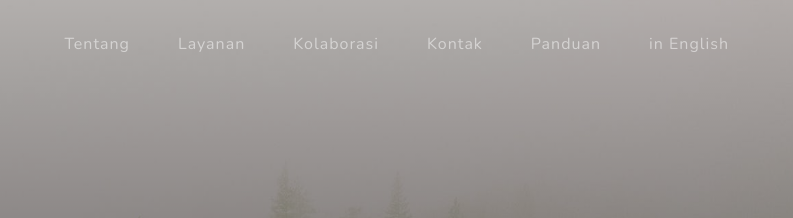
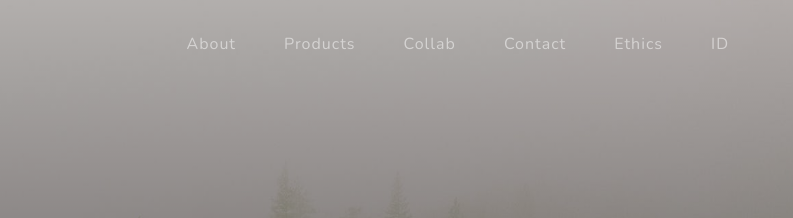
Before and after one commit to LiteraCyber/LiteraCyber.github.io, a plain HTML site: page english.html in a window 1280 px wide. Shown: the top 218 px of the page, 445-1238 px from the left. Drawn offline with nearby package versions, Linux system fonts and the light colour scheme.

Commit message:
Update english.html

```diff
--- a/english.html
+++ b/english.html
@@ -22,12 +22,12 @@
             </button>
             <div class="collapse navbar-collapse" id="navbarResponsive">
                 <ul class="navbar-nav ml-auto">
-                    <li class="nav-item"><a class="nav-link" href="index.html#about">Tentang</a></li>
-                    <li class="nav-item"><a class="nav-link" href="index.html#projects">Layanan</a></li>
-                    <li class="nav-item"><a class="nav-link" href="index.html#kolaborasi">Kolaborasi</a></li>
-                    <li class="nav-item"><a class="nav-link" href="index.html#contact">Kontak</a></li>
-                    <li class="nav-item"><a class="nav-link" href="panduan.html">Panduan</a></li>
-                    <li class="nav-item"><a class="nav-link" href="english.html">in English</a></li>
+                    <li class="nav-item"><a class="nav-link" href="index_en.html#about">About</a></li>
+                    <li class="nav-item"><a class="nav-link" href="index_en.html#projects">Products</a></li>
+                    <li class="nav-item"><a class="nav-link" href="index_en.html#kolaborasi">Collab</a></li>
+                    <li class="nav-item"><a class="nav-link" href="index_en.html#contact">Contact</a></li>
+                    <li class="nav-item"><a class="nav-link" href="ethics.html">Ethics</a></li>
+                    <li class="nav-item"><a class="nav-link" href="index.html#about">ID</a></li>
                 </ul>
             </div>
         </div>
```
